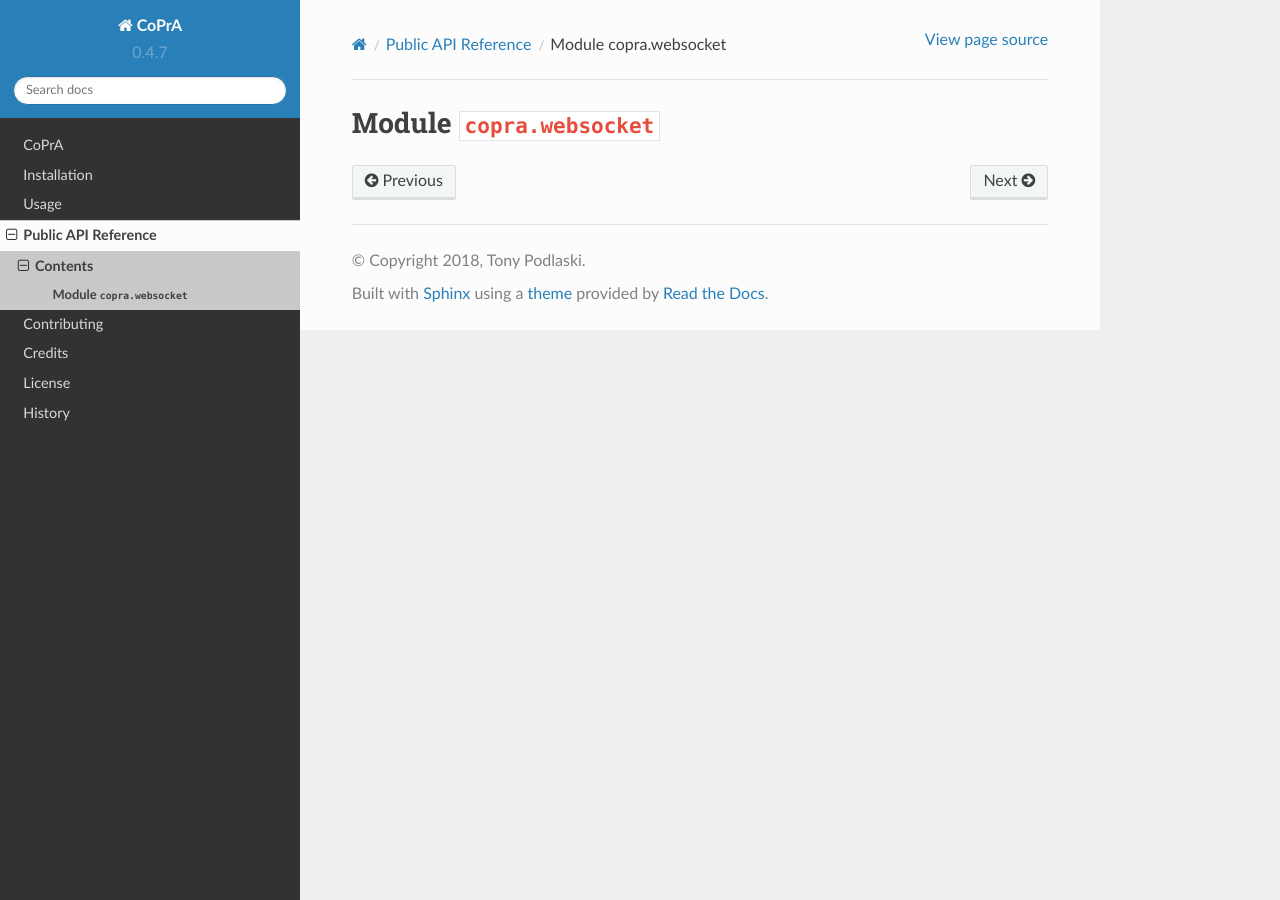
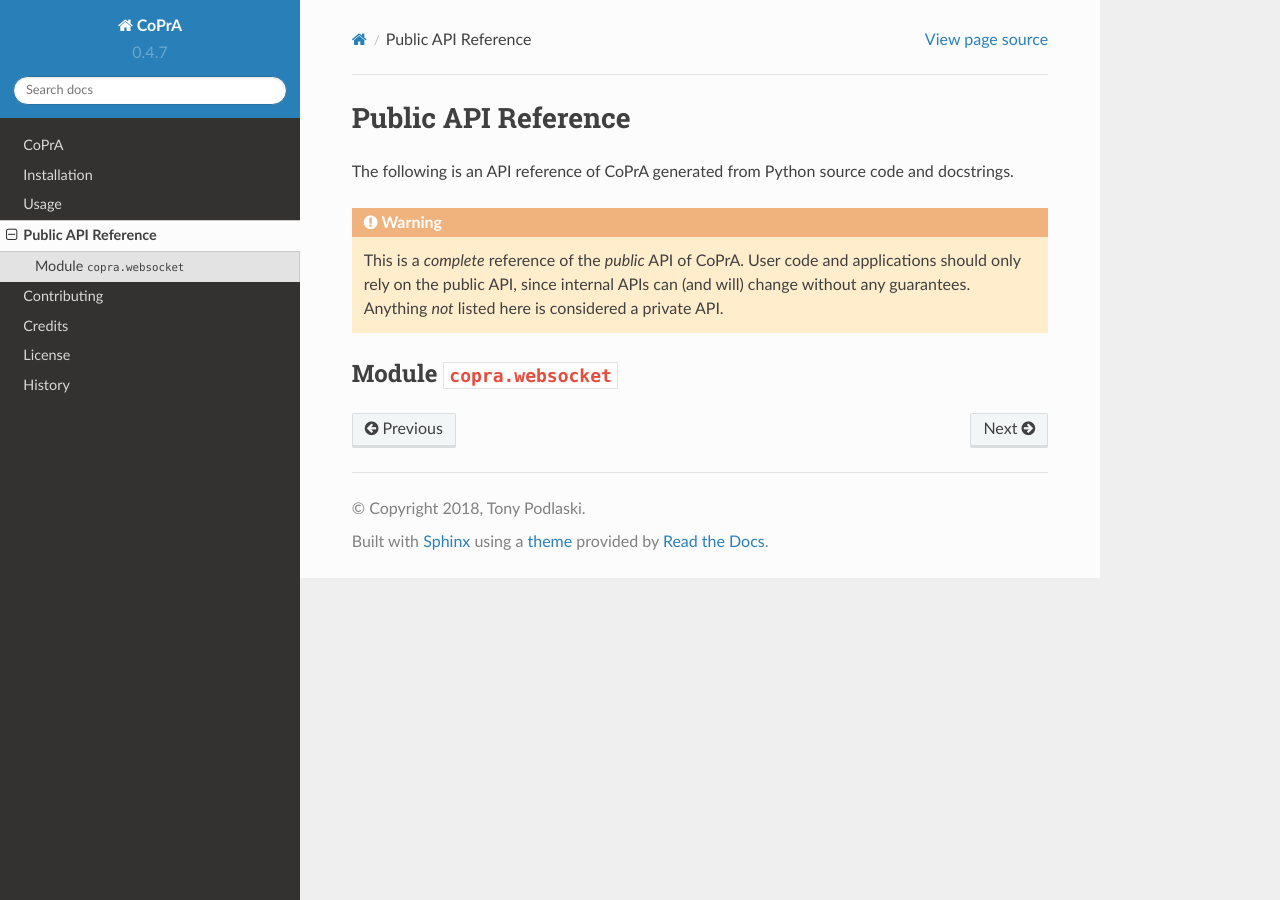
Before and after one commit to tpodlaski/copra, a Sphinx documentation site: the page built from docs/source/copra.websocket.rst, in a window 1280 px wide. Built offline with Sphinx 7.4.7 and the Read the Docs theme 2.0.0, drawn with Linux system fonts in a browser that asks for light colours.

Commit message:
Updated docs.

```diff
--- a/docs/contents.rst
+++ b/docs/contents.rst
@@ -4,7 +4,7 @@
    index
    installation
    usage
-   api
+   source/copra.websocket
    contributing
    authors
    license
--- a/docs/source/copra.websocket.rst
+++ b/docs/source/copra.websocket.rst
@@ -1,3 +1,14 @@
-===========================
+====================
+Public API Reference
+====================
+
+The following is an API reference of CoPrA generated from Python source code and docstrings.
+
+.. warning::
+   This is a *complete* reference of the *public* API of CoPrA.
+   User code and applications should only rely on the public API, since internal APIs can (and will) change without any guarantees. Anything *not* listed here is considered a private API.
+
+
+
 Module ``copra.websocket``
-===========================
+--------------------------
```
